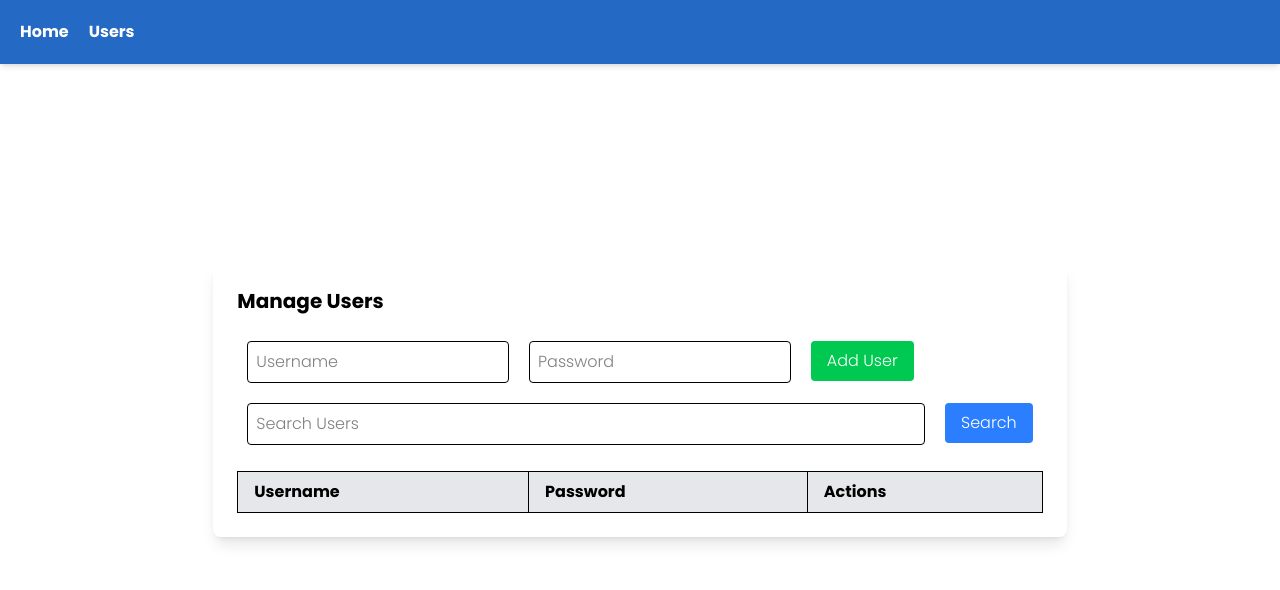
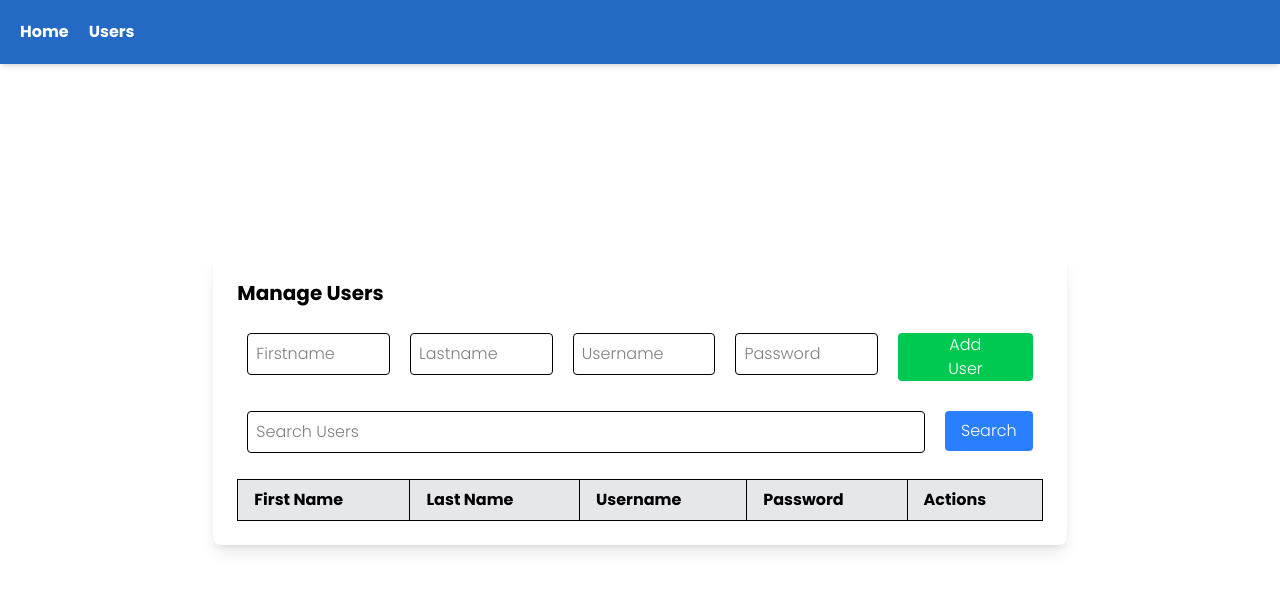
Before and after one commit to lightdarkmaster/typescript-user-management, a React (Vite) app: page /dashboard in a window 1280 px wide. Shown: the top 590 px of the page. Built offline with nearby package versions, Linux system fonts and the light colour scheme; a web font is replaced by a local one.

Commit message:
Add Firstname and Lastname input in my app

```diff
--- a/src/Dashboard.tsx
+++ b/src/Dashboard.tsx
@@ -6,6 +6,8 @@ import Swal from "sweetalert2";
 const Dashboard: React.FC<Properties> = ({ users, setUsers }) => {
   const [username, setUsername] = useState("");
   const [password, setPassword] = useState("");
+  const [firstname, setFirstName] = useState("");
+  const [lastname, setLastName] = useState("");
   const [editingUser, setEditingUser] = useState<string | null>(null);
   const [showPasswords, setShowPasswords] = useState<{ [key: string]: boolean }>({});
   const [searchTerm, setSearchTerm] = useState("");
@@ -18,8 +20,8 @@ const Dashboard: React.FC<Properties> = ({ users, setUsers }) => {
   };
 
   const addUser = () => {
-    if (!username || !password) {
-      Swal.fire("Error", "Please enter a username and password", "error");
+    if (!username || !password || !firstname || !lastname) {
+      Swal.fire("Error", "Please enter a username, password,firstname and lastname", "error");
       return;
     }
 
@@ -28,9 +30,11 @@ const Dashboard: React.FC<Properties> = ({ users, setUsers }) => {
     if (found) {
       Swal.fire("Error", "Username already exists", "error");
     } else {
-      setUsers([...users, { username, password }]);
+      setUsers([...users, { username, password, firstname, lastname }]);
       setUsername("");
       setPassword("");
+      setFirstName("");
+      setLastName("");
       Swal.fire("Success", "User added successfully", "success");
     }
   };
@@ -41,17 +45,19 @@ const Dashboard: React.FC<Properties> = ({ users, setUsers }) => {
   };
 
   const updateUser = () => {
-    if (!username || !password) {
+    if (!username || !password || !firstname || !lastname) {
       Swal.fire("Error", "Please enter a new username and password", "error");
       return;
     }
 
     setUsers(users.map((user) =>
-      user.username === editingUser ? { username, password } : user
+      user.username === editingUser ? { username, password, firstname, lastname } : user
     ));
     setEditingUser(null);
     setUsername("");
     setPassword("");
+    setFirstName("");
+    setLastName("");
     Swal.fire("Updated", "User information updated", "success");
   };
 
@@ -68,17 +74,31 @@ const Dashboard: React.FC<Properties> = ({ users, setUsers }) => {
           <div className="flex gap-[20px] p-[10px]">
             <input
               type="text"
+              placeholder="Firstname"
+              value={firstname}
+              onChange={(e) => setFirstName(e.target.value)}
+              className="border p-2 rounded w-full mb-4"
+            />
+            <input
+              type="text"
+              placeholder="Lastname"
+              value={lastname}
+              onChange={(e) => setLastName(e.target.value)}
+              className="border p-2 rounded w-full mb-4"
+            />
+            <input
+              type="text"
               placeholder="Username"
               value={username}
               onChange={(e) => setUsername(e.target.value)}
-              className="border p-2 rounded w-1/3"
+              className="border p-2 rounded w-full mb-4"
             />
             <input
               type="password"
               placeholder="Password"
               value={password}
               onChange={(e) => setPassword(e.target.value)}
-              className="border p-2 rounded w-1/3"
+              className="border p-2 rounded w-full mb-4"
             />
             {editingUser ? (
               <button
@@ -90,7 +110,7 @@ const Dashboard: React.FC<Properties> = ({ users, setUsers }) => {
             ) : (
               <button
                 onClick={addUser}
-                className="w-fit h-fit bg-green-500 text-white px-4 py-2 rounded hover:bg-green-600"
+                className="w-fit h-fit bg-green-500 text-white px-[50px] rounded hover:bg-green-600"
               >
                 Add User
               </button>
@@ -114,6 +134,8 @@ const Dashboard: React.FC<Properties> = ({ users, setUsers }) => {
           <table className="w-full border-collapse border text-left">
             <thead>
               <tr className="bg-gray-200">
+              <th className="border px-4 py-2">First Name</th>
+              <th className="border px-4 py-2">Last Name</th>
                 <th className="border px-4 py-2">Username</th>
                 <th className="border px-4 py-2">Password</th>
                 <th className="border px-4 py-2">Actions</th>
@@ -122,6 +144,8 @@ const Dashboard: React.FC<Properties> = ({ users, setUsers }) => {
             <tbody className="justify-evenly">
               {filteredUsers.map((user) => (
                 <tr key={user.username} className="border justify-between">
+                  <td className="border px-4 py-2">{user.firstname}</td>
+                  <td className="border px-4 py-2">{user.lastname}</td>
                   <td className="border px-4 py-2">{user.username}</td>
                   <td className="border px-4 py-2">
                     {showPasswords[user.username] ? user.password : "********"}
@@ -140,6 +164,8 @@ const Dashboard: React.FC<Properties> = ({ users, setUsers }) => {
                         setEditingUser(user.username);
                         setUsername(user.username);
                         setPassword(user.password);
+                        setFirstName(user.firstname);
+                        setLastName(user.lastname);
                       }}
                       className="bg-purple-600 text-white px-3 py-1 rounded hover:bg-yellow-600"
                     >
--- a/src/Signup.tsx
+++ b/src/Signup.tsx
@@ -4,10 +4,15 @@ import { LuLockKeyhole } from "react-icons/lu";
 import { Link } from "react-router-dom";
 import Swal from "sweetalert2";
 import { Properties } from "./types";
+import { MdDriveFileRenameOutline } from "react-icons/md";
+
+
 
 const Signup: React.FC<Properties> = ({ users, setUsers }) => {
   const [username, setUserName] = useState<string>("");
   const [password, setPassword] = useState<string>("");
+  const [firstname, setFirstName] = useState<string>("");
+  const [lastname, setLastName] = useState<string>("");
 
   const emptyModal = () => {
     Swal.fire({
@@ -37,12 +42,12 @@ const Signup: React.FC<Properties> = ({ users, setUsers }) => {
   const registerUser = (e: React.FormEvent<HTMLFormElement>) => {
     e.preventDefault();
 
-    if (username.trim() === "" || password.trim() === "") {
+    if (username.trim() === "" || password.trim() === "" || firstname.trim() ==="" || lastname.trim() ==="") {
       emptyModal();
       return;
     }
 
-    const newUser = { username, password };
+    const newUser = { username, password, firstname, lastname };
 
     setUsers([...users, newUser]);
 
@@ -55,18 +60,40 @@ const Signup: React.FC<Properties> = ({ users, setUsers }) => {
     } else {
       registerModal();
     }
-    setUsers([...users, { username, password }]);
+    setUsers([...users, { username, password, firstname, lastname}]);
     setUserName("");
     setPassword("");
+    setFirstName("");
+    setLastName("");
   };
 
   return (
     <div className="w-full h-screen flex items-center justify-center p-4 text-black poppins-light">
-      <div className="w-fit min-w-[300px] p-6 bg-white shadow-md rounded-lg flex flex-col">
+      <div className="min-w-[400px] p-6 bg-white shadow-md rounded-lg flex flex-col">
         <div className="text-center">
           <h1 className="text-black text-xl font-bold">Sign Up</h1>
         </div>
         <form className="flex flex-col gap-4 mt-4" onSubmit={registerUser}>
+        <div className="flex items-center gap-2 border p-3 rounded-lg">
+            <MdDriveFileRenameOutline  className="text-xl" />
+            <input
+              type="text"
+              placeholder="Firstname"
+              className="w-full outline-none bg-transparent"
+              value={firstname}
+              onChange={(e) => setFirstName(e.target.value)}
+            />
+          </div>
+          <div className="flex items-center gap-2 border p-3 rounded-lg">
+            <MdDriveFileRenameOutline  className="text-xl" />
+            <input
+              type="text"
+              placeholder="Lastname"
+              className="w-full outline-none bg-transparent"
+              value={lastname}
+              onChange={(e) => setLastName(e.target.value)}
+            />
+          </div>
           <div className="flex items-center gap-2 border p-3 rounded-lg">
             <FaRegUser className="text-xl" />
             <input
--- a/src/types.tsx
+++ b/src/types.tsx
@@ -2,6 +2,8 @@
 export interface User {
     username: string;
     password: string;
+    firstname: string;
+    lastname: string;
   }
 
   export interface Properties {
```
